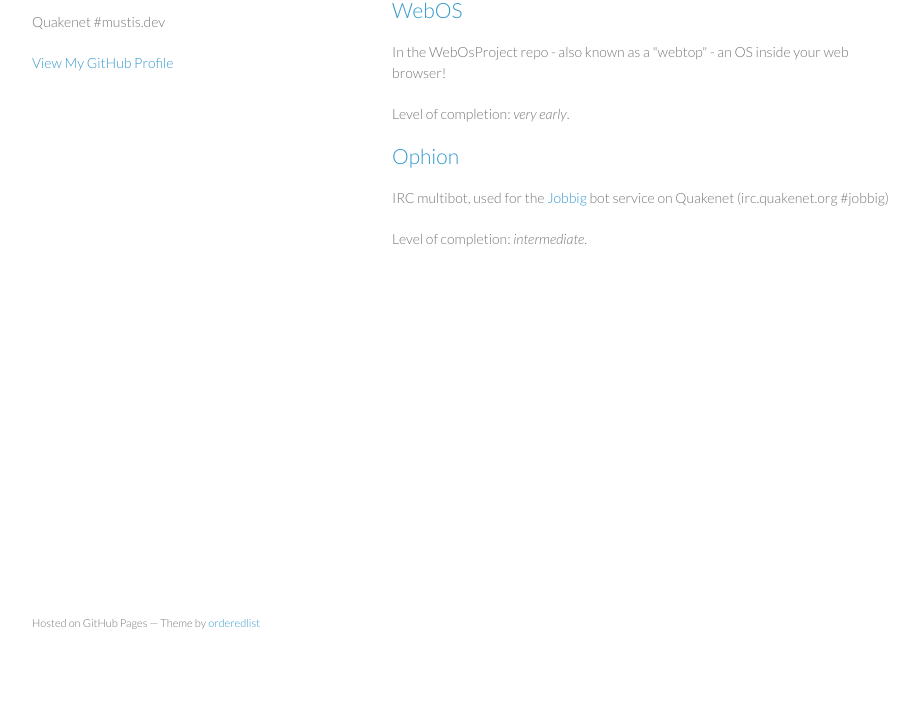
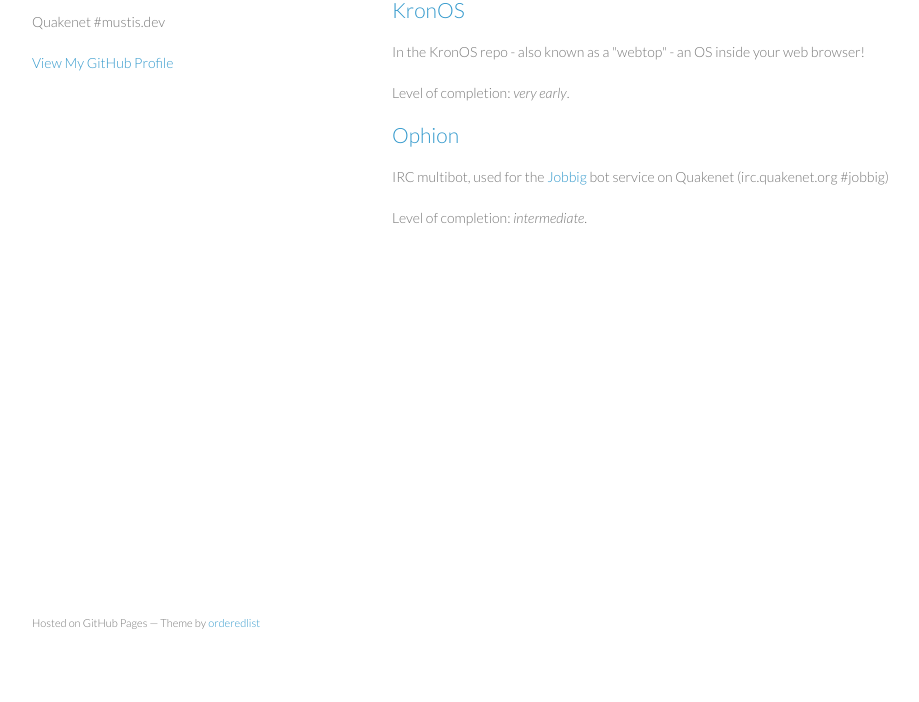
Before and after one commit to Mustis/mustis.github.com, a plain HTML site: page index.html in a window 1280 px wide. Shown: the part 98-800 px from the top of the page, without its empty margins (178-1097 px from the left). Drawn offline with Linux system fonts and the light colour scheme.

Commit message:
WebOS -> KronOS

```diff
--- a/index.html
+++ b/index.html
@@ -25,9 +25,9 @@
       <section>
         <h3>Mustis Dev</h3>
 
-<h2><a href="https://github.com/Mustis/WebOsProject">WebOS</a></h2>
+<h2><a href="https://github.com/Mustis/KronOS">KronOS</a></h2>
 
-<p>In the WebOsProject repo - also known as a "webtop" - an OS inside your web browser!</p>
+<p>In the KronOS repo - also known as a "webtop" - an OS inside your web browser!</p>
 
 <p>Level of completion: <em>very early</em>.</p>
 
```
